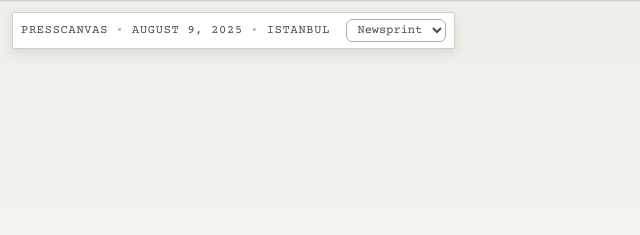
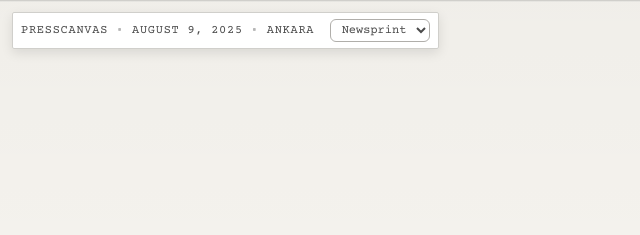
Before and after one commit to AbdullahAlzariqi/portfoliov2, a plain HTML site: page index.html in a window 1280 px wide. Shown: the top 235 px of the page, 0-640 px from the left. Drawn offline with nearby package versions, Linux system fonts and the light colour scheme.

```diff
--- a/index.html
+++ b/index.html
@@ -249,7 +249,7 @@
 </head>
 <body class="theme-newsprint">
   <div id="progressBar"></div>
-  <div class="masthead" id="masthead">PressCanvas <span class="sep">•</span> <span id="metaDate"></span> <span class="sep">•</span> <span id="metaLocation">Istanbul</span>
+  <div class="masthead" id="masthead">PressCanvas <span class="sep">•</span> <span id="metaDate"></span> <span class="sep">•</span> <span id="metaLocation">Ankara</span>
     <div class="controls" style="margin-left:.5rem;">
       <label for="themeSel" class="sr-only" style="position:absolute;left:-9999px;">Theme</label>
       <select id="themeSel" class="select" aria-label="Theme">
```
